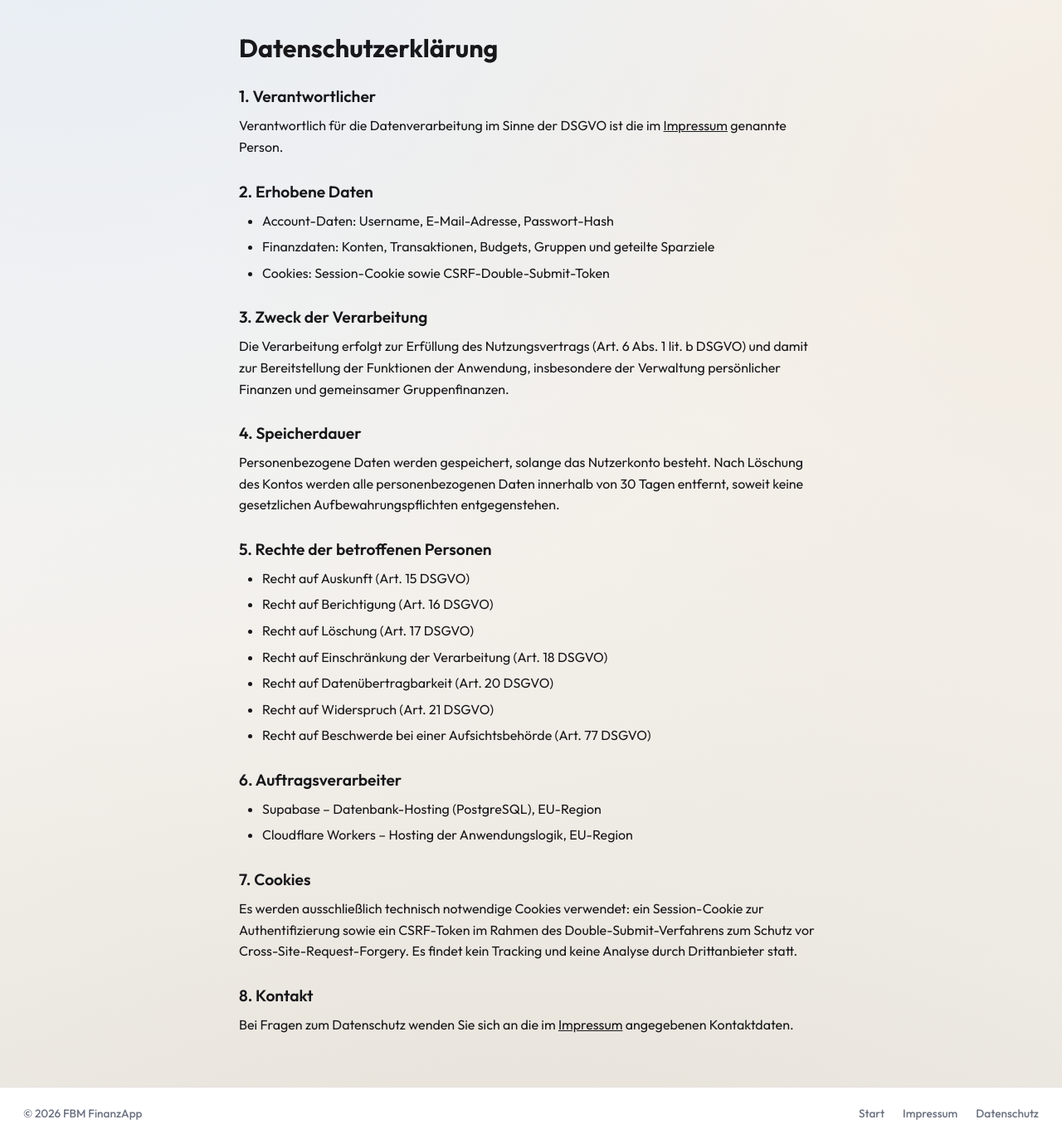
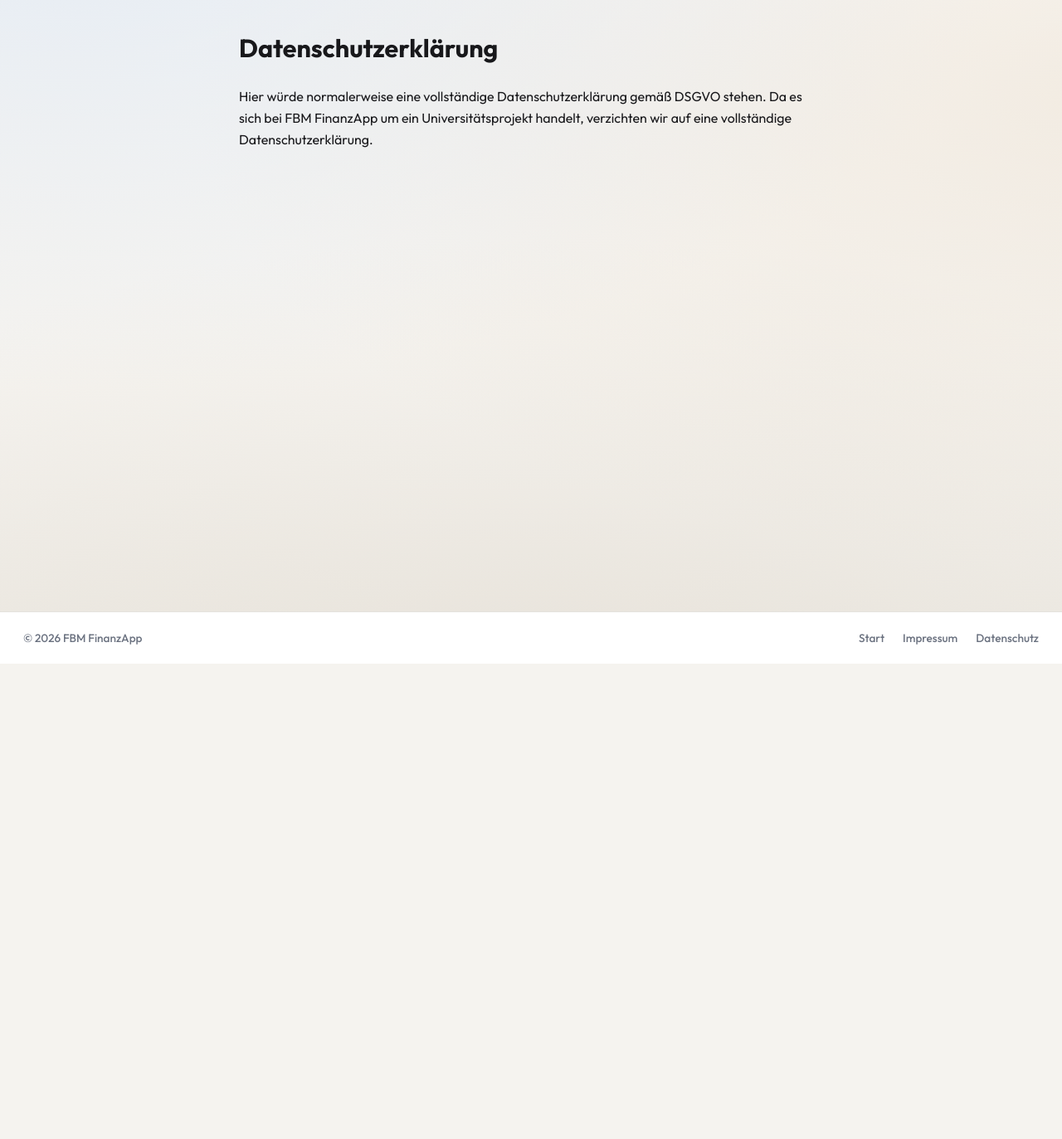
Before and after one commit to KeineAhnug1/FinanzApp, a Next.js app in the folder frontend/: page /datenschutz in a window 1280 px wide. Shown: the whole page at 83% size. After the commit the page ends 800 px from the top, so only its background shows below. Built offline with nearby package versions, Linux system fonts and the light colour scheme.

Commit message:
Impressum und Datenschutz

```diff
--- a/frontend/src/app/(public)/datenschutz/page.tsx
+++ b/frontend/src/app/(public)/datenschutz/page.tsx
@@ -8,83 +8,12 @@ export const metadata: Metadata = {
 export default function DatenschutzPage() {
   return (
     <article className="legal-page">
-      <h1>Datenschutzerkl&auml;rung</h1>
-
-      <section>
-        <h2>1. Verantwortlicher</h2>
-        <p>
-          Verantwortlich f&uuml;r die Datenverarbeitung im Sinne der DSGVO ist die im
-          {' '}<a href="/impressum">Impressum</a>{' '}genannte Person.
-        </p>
-      </section>
-
-      <section>
-        <h2>2. Erhobene Daten</h2>
-        <ul>
-          <li>Account-Daten: Username, E-Mail-Adresse, Passwort-Hash</li>
-          <li>Finanzdaten: Konten, Transaktionen, Budgets, Gruppen und geteilte Sparziele</li>
-          <li>Cookies: Session-Cookie sowie CSRF-Double-Submit-Token</li>
-        </ul>
-      </section>
-
-      <section>
-        <h2>3. Zweck der Verarbeitung</h2>
-        <p>
-          Die Verarbeitung erfolgt zur Erf&uuml;llung des Nutzungsvertrags
-          (Art. 6 Abs. 1 lit. b DSGVO) und damit zur Bereitstellung der Funktionen
-          der Anwendung, insbesondere der Verwaltung pers&ouml;nlicher Finanzen und
-          gemeinsamer Gruppenfinanzen.
-        </p>
-      </section>
-
-      <section>
-        <h2>4. Speicherdauer</h2>
-        <p>
-          Personenbezogene Daten werden gespeichert, solange das Nutzerkonto besteht.
-          Nach L&ouml;schung des Kontos werden alle personenbezogenen Daten innerhalb
-          von 30 Tagen entfernt, soweit keine gesetzlichen Aufbewahrungspflichten
-          entgegenstehen.
-        </p>
-      </section>
-
-      <section>
-        <h2>5. Rechte der betroffenen Personen</h2>
-        <ul>
-          <li>Recht auf Auskunft (Art. 15 DSGVO)</li>
-          <li>Recht auf Berichtigung (Art. 16 DSGVO)</li>
-          <li>Recht auf L&ouml;schung (Art. 17 DSGVO)</li>
-          <li>Recht auf Einschr&auml;nkung der Verarbeitung (Art. 18 DSGVO)</li>
-          <li>Recht auf Daten&uuml;bertragbarkeit (Art. 20 DSGVO)</li>
-          <li>Recht auf Widerspruch (Art. 21 DSGVO)</li>
-          <li>Recht auf Beschwerde bei einer Aufsichtsbeh&ouml;rde (Art. 77 DSGVO)</li>
-        </ul>
-      </section>
-
-      <section>
-        <h2>6. Auftragsverarbeiter</h2>
-        <ul>
-          <li>Supabase &ndash; Datenbank-Hosting (PostgreSQL), EU-Region</li>
-          <li>Cloudflare Workers &ndash; Hosting der Anwendungslogik, EU-Region</li>
-        </ul>
-      </section>
-
-      <section>
-        <h2>7. Cookies</h2>
-        <p>
-          Es werden ausschlie&szlig;lich technisch notwendige Cookies verwendet:
-          ein Session-Cookie zur Authentifizierung sowie ein CSRF-Token im Rahmen
-          des Double-Submit-Verfahrens zum Schutz vor Cross-Site-Request-Forgery.
-          Es findet kein Tracking und keine Analyse durch Drittanbieter statt.
-        </p>
-      </section>
-
-      <section>
-        <h2>8. Kontakt</h2>
-        <p>
-          Bei Fragen zum Datenschutz wenden Sie sich an die im
-          {' '}<a href="/impressum">Impressum</a>{' '}angegebenen Kontaktdaten.
-        </p>
-      </section>
+      <h1>Datenschutzerklärung</h1>
+      <p>
+        Hier würde normalerweise eine vollständige Datenschutzerklärung gemäß DSGVO stehen.
+        Da es sich bei FBM FinanzApp um ein Universitätsprojekt handelt, verzichten wir auf eine
+        vollständige Datenschutzerklärung.
+      </p>
     </article>
   );
 }
```
Also changed, not shown: frontend/src/app/(public)/impressum/page.tsx (+4 -67 lines).
